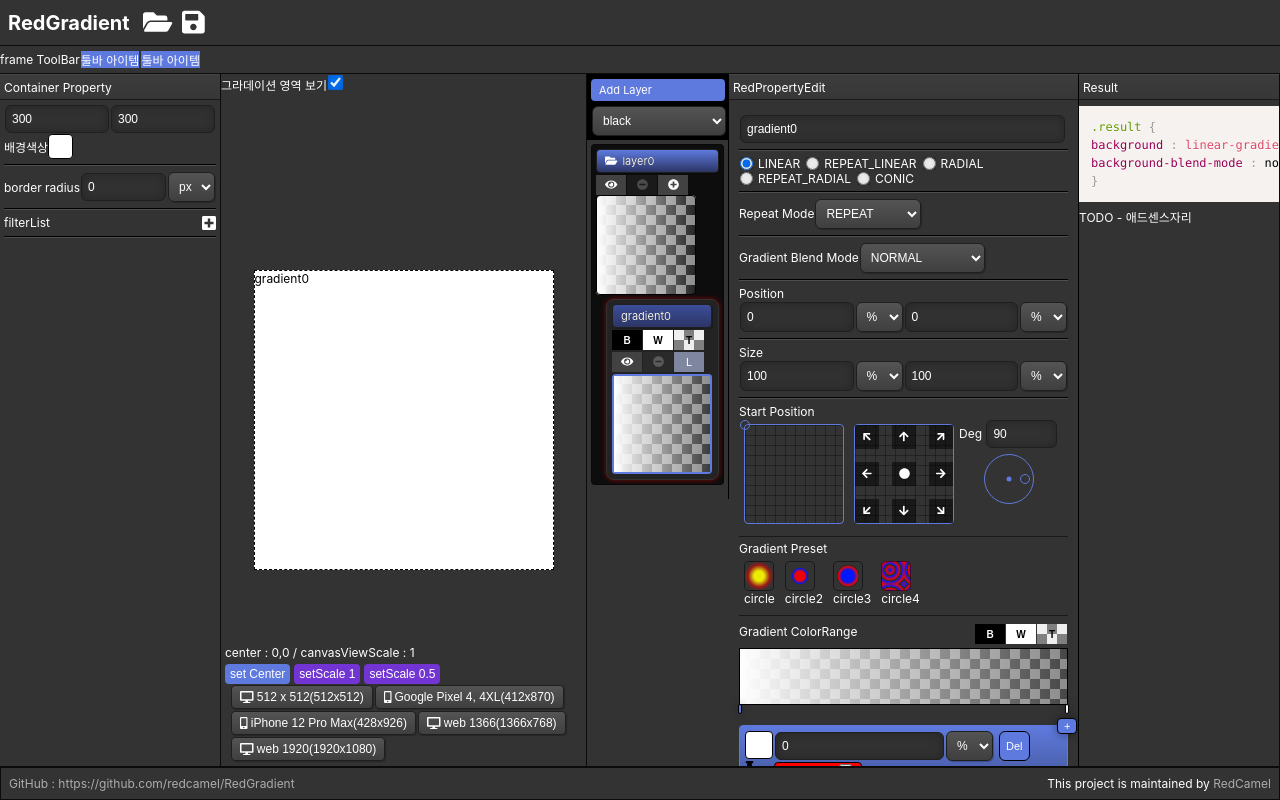
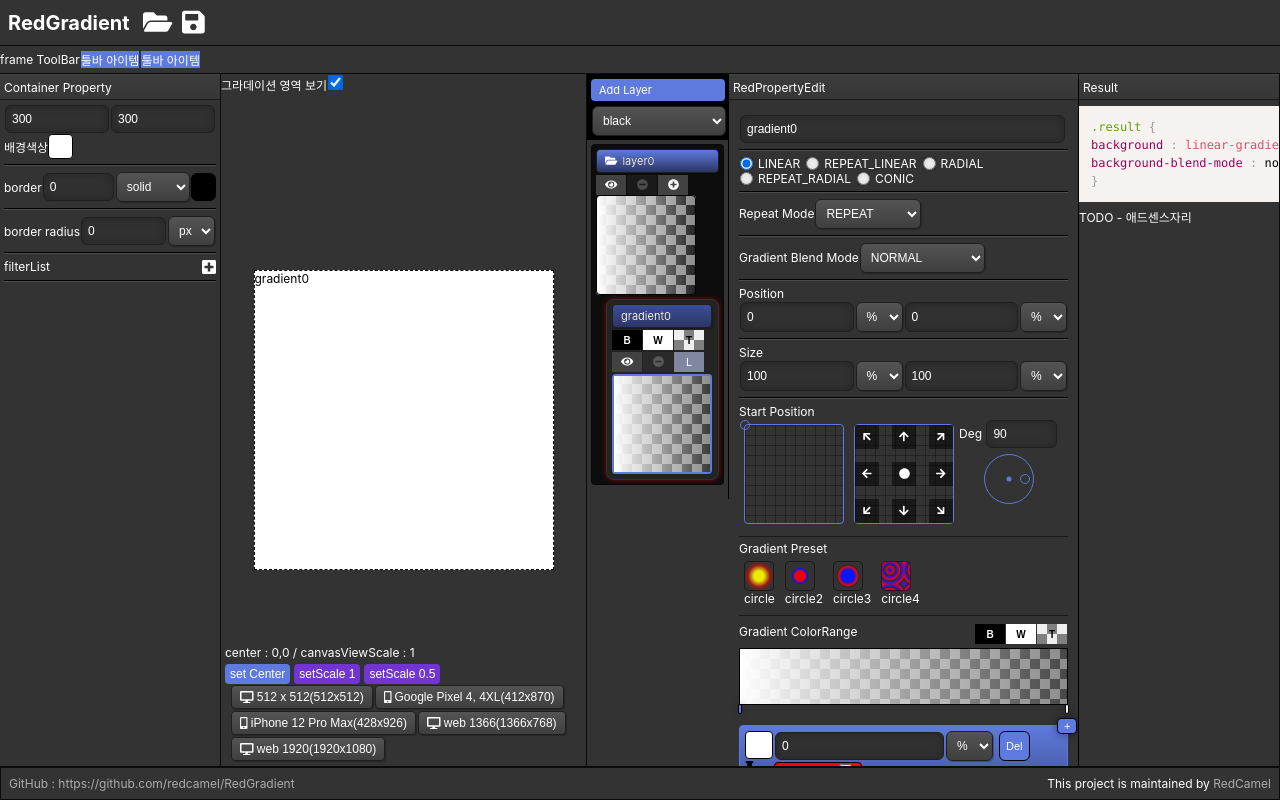
Before and after one commit to redcamel/RedGradient, a React (Create React App) app: page / in a window 1280 px wide. Both pictures are taken after a click on the button "새 프로젝트". Built offline with nearby package versions, Linux system fonts and the light colour scheme.

Commit message:
보더만 넣어봤는데...흠 고민좀해야것넹

```diff
--- a/src/editor/canvas/RedCanvas.jsx
+++ b/src/editor/canvas/RedCanvas.jsx
@@ -26,19 +26,7 @@ class RedCanvas extends React.Component {
     this.refColorPickerContainer = React.createRef();
   }
 
-  getFilterCss(filterList){
-    console.log(filterList.map(v=>RedCanvasFilter.FILTER_COMPONENT_MAP[v['type']].getCss(v)).join(','))
-    return filterList.map(v=>RedCanvasFilter.FILTER_COMPONENT_MAP[v['type']].getCss(v)).join(' ')
-  }
-  getContainerCss(canvasInfo){
-    if(!canvasInfo.hasOwnProperty('border_radius')){
-      canvasInfo['border_radius'] = 0
-      canvasInfo['border_radius_unit'] = 'px'
-    }
-    return {
-      borderRadius : `${canvasInfo['border_radius']}${canvasInfo['border_radius_unit']}`
-    }
-  }
+
   draw_canvasUI = drawCanvasUI;
 
   drawCall(canvasInfo, layers, bgColor) {
@@ -65,8 +53,8 @@ class RedCanvas extends React.Component {
           background: CALC_GRADIENT.calcGradients(layers, true, bgColor),
           backgroundBlendMode : CALC_GRADIENT.calcBlendMode(layers),
           transition: 'width 0.2s, height 0.2s',
-          ...this.getContainerCss(canvasInfo),
-          filter : this.getFilterCss(canvasInfo['filterList']),
+          ...RedCanvas.getContainerCss(canvasInfo),
+          filter : RedCanvas.getFilterCss(canvasInfo['filterList']),
           overflow : 'hidden',
         }}
       />
@@ -155,6 +143,26 @@ class RedCanvas extends React.Component {
 }
 
 export default RedCanvas;
+RedCanvas.getFilterCss=(filterList)=>{
+  console.log(filterList.map(v=>RedCanvasFilter.FILTER_COMPONENT_MAP[v['type']].getCss(v)).join(','))
+  return filterList.map(v=>RedCanvasFilter.FILTER_COMPONENT_MAP[v['type']].getCss(v)).join(' ')
+}
+RedCanvas.getContainerCss=(canvasInfo)=>{
+  if(!canvasInfo.hasOwnProperty('border_radius')){
+    canvasInfo['border_radius'] = 0
+    canvasInfo['border_radius_unit'] = 'px'
+  }
+  if(!canvasInfo.hasOwnProperty('border_width')){
+    canvasInfo['border_width'] = 0
+    canvasInfo['border_width_unit'] = 'px'
+    canvasInfo['border_type'] = 'solid'
+    canvasInfo['border_color'] = '#000'
+  }
+  return {
+    borderRadius : `${canvasInfo['border_radius']}${canvasInfo['border_radius_unit']}`,
+    border : `${canvasInfo['border_width']}${canvasInfo['border_width_unit']} ${canvasInfo['border_type']} ${canvasInfo['border_color']}`
+  }
+}
 const style = {
   container: {
     position: 'absolute',
--- a/src/editor/canvas/edit/RedCanvasEdit.jsx
+++ b/src/editor/canvas/edit/RedCanvasEdit.jsx
@@ -9,9 +9,10 @@
 import React from "react";
 import drawCanvasEditUI from "./drawCanvasEditUI";
 import RedTitle from "../../../core/RedTitle";
-import RedCanvasBorderRadiusEdit from "./RedCanvasBorderRadiusEdit";
+import RedCanvasBorderRadiusEdit from "./property/RedCanvasBorderRadiusEdit.jsx";
 import RedCanvasFilter from "./filter/RedCanvasFlterItem.jsx";
 import RedCanvasFilterList from "./filter/RedCanvasFilterList.jsx";
+import RedCanvasBorderEdit from "./property/RedCanvasBorderEdit.jsx";
 
 class RedCanvasEdit extends React.Component {
   constructor(props) {
@@ -30,6 +31,8 @@ class RedCanvasEdit extends React.Component {
       <RedTitle title={'Container Property'} />
       <div style={style.container}>
         {this.drawCanvasEditUI()}
+        <div style={style.divide}/>
+        <RedCanvasBorderEdit rootComponent={rootComponent}/>
         <div style={style.divide}/>
         <RedCanvasBorderRadiusEdit rootComponent={rootComponent}/>
         <div style={style.divide}/>
--- /dev/null
+++ b/src/editor/canvas/edit/property/RedCanvasBorderEdit.jsx
@@ -0,0 +1,95 @@
+/*
+ *
+ *  * RedGL - MIT License
+ *  * Copyright (c) 2021~ By RedCamel(webseon@gmail.com)
+ *  * https://github.com/redcamel/RedGradient
+ *
+ */
+import React from "react";
+import RedSelect from "../../../../core/RedSelect.jsx";
+import RedNumber from "../../../../core/RedNumber.jsx";
+import {ColorPicker} from "@easylogic/colorpicker";
+
+let colorPicker
+
+class RedCanvasBorderEdit extends React.Component {
+  constructor(props) {
+    super(props);
+    this.state = {canvasBgColorPickerOpenYn: false}
+    this.refColorPickerContainer = React.createRef()
+  }
+
+  render() {
+    const rootComponent = this.props.rootComponent;
+    const rootComponentState = rootComponent.state;
+    const canvasInfo = rootComponentState.canvasInfo;
+    return <div style={style.container}>
+      border
+      <RedNumber
+        width={'71px'}
+        value={canvasInfo['border_width'] || 0}
+        HD_onInput={e => {
+          canvasInfo['border_width'] = e.target.value;
+          rootComponent.setState({});
+        }}/>
+      <RedSelect value={canvasInfo['border_type']} options={['solid', 'dotted', 'dashed']} HD_change={e => {
+        canvasInfo['border_type'] = e.target.value;
+        rootComponent.setState({});
+      }}/>
+      <div
+        className={rootComponentState.border_color === 'transparent' ? 'transparent_checker' : ''}
+        style={{
+          display: 'inline-block',
+          width: '28px',
+          height: '28px',
+          background: canvasInfo.border_color === 'transparent' ? '' : canvasInfo.border_color,
+          borderRadius: '6px',
+          border: '1px solid #000',
+          cursor: 'pointer'
+        }}
+        onClick={() => {
+          this.setState({canvasBgColorPickerOpenYn: true});
+          if (!colorPicker) {
+            colorPicker = new ColorPicker({
+              type: "sketch",
+              position: 'inline',
+              color: canvasInfo.border_color,
+              container: this.refColorPickerContainer.current,
+              onChange: color => {
+                canvasInfo['border_color'] = color
+                rootComponent.setState({canvasInfo})
+              }
+            });
+          }
+          colorPicker.setOption({color: canvasInfo.border_color});
+        }}
+      />
+
+      <div style={{
+        zIndex: 1, position: 'absolute', top: 0, left: '0%', transform: 'translate(16px , 0px)',
+        boxShadow: '0px 0px 16px rgba(0,0,0,0.16)',
+        background: '#fff',
+        borderRadius: '8px',
+        overflow: 'hidden',
+        display: this.state.canvasBgColorPickerOpenYn ? 'block' : 'none'
+      }}>
+        <div ref={this.refColorPickerContainer}/>
+        <div
+          style={{padding: '4px', background: '#5e7ade', cursor: 'pointer', textAlign: 'center'}}
+          onClick={() => {
+            this.setState({canvasBgColorPickerOpenYn: null});
+          }}
+        >완료
+        </div>
+      </div>
+    </div>;
+  }
+}
+
+export default RedCanvasBorderEdit;
+const style = {
+  container: {
+    display: 'flex',
+    alignItems: 'center'
+  }
+}
--- a/src/editor/canvas/edit/RedCanvasBorderRadiusEdit.jsx
+++ b/src/editor/canvas/edit/property/RedCanvasBorderRadiusEdit.jsx
@@ -7,8 +7,8 @@
  */
 
 import React from "react";
-import RedSelect from "../../../core/RedSelect.jsx";
-import RedNumber from "../../../core/RedNumber";
+import RedSelect from "../../../../core/RedSelect.jsx";
+import RedNumber from "../../../../core/RedNumber.jsx";
 
 class RedCanvasBorderRadiusEdit extends React.Component {
   constructor(props) {
--- a/src/editor/data/DataCanvas.js
+++ b/src/editor/data/DataCanvas.js
@@ -12,10 +12,16 @@ function DataCanvas() {
     canvasInfo: {
       width: 300,
       height: 300,
+      /////////////////////////////////////////////////
       //
       border_radius: 0,
       border_radius_unit: 'px',
       //
+      border_width: 0,
+      border_width_unit: 'px',
+      border_type: 'solid',
+      border_color: '#000',
+      /////////////////////////////////////////////////
       filterList: []
     },
     activeLayer: null,
```
Also changed, not shown: 11 other files (tests, documents, lock files or other folders).
